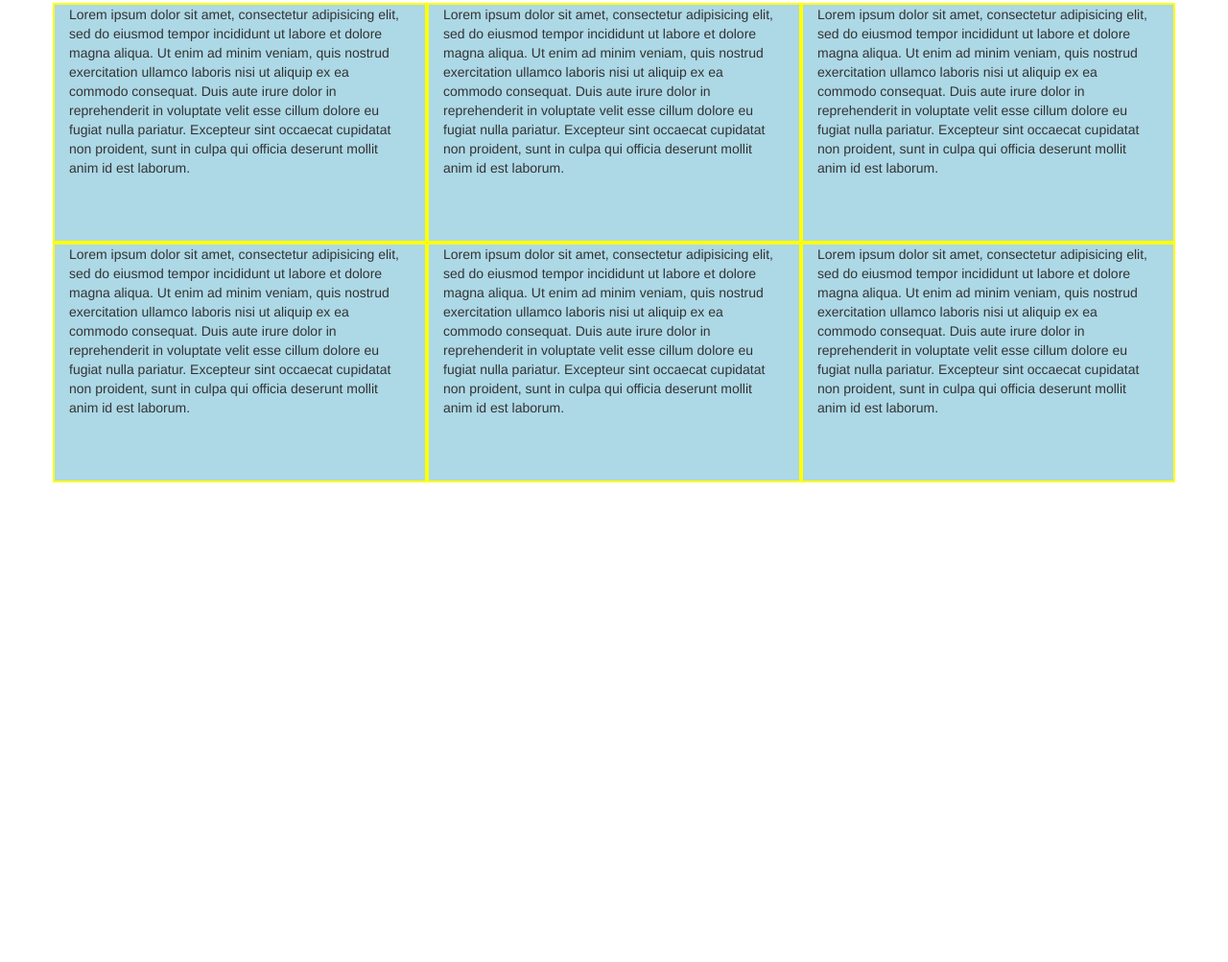
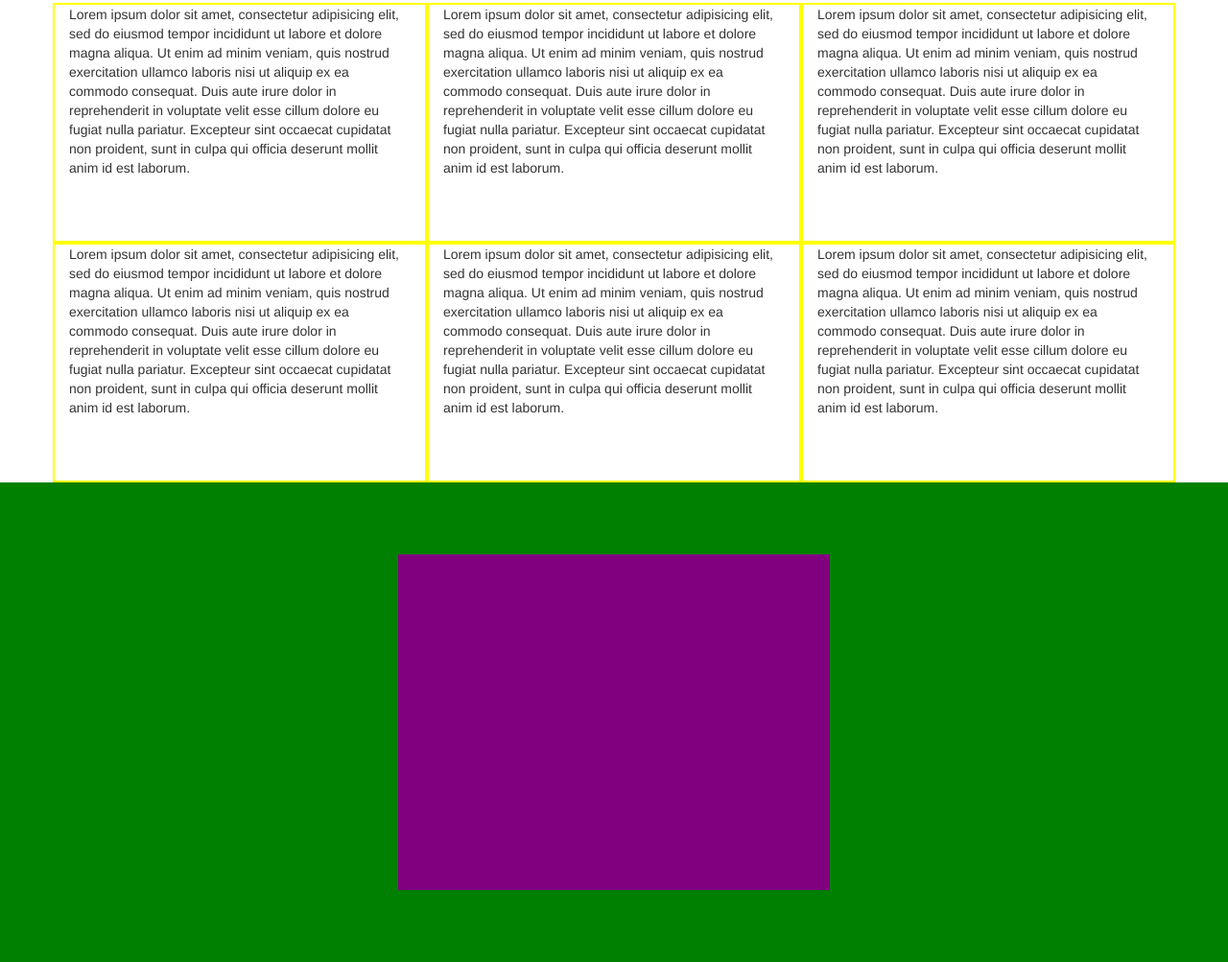
Before and after one commit to Matt0472/html-css-bootstrap-freelancer, a plain HTML site: page index.html in a window 1280 px wide. Shown: the part 610-1613 px from the top of the page at 96% size. Before the commit the page ends 1113 px from the top, so only its background shows below. Drawn offline with nearby package versions, Linux system fonts and the light colour scheme.

Commit message:
inizio main center(about)

```diff
--- a/css/style.css
+++ b/css/style.css
@@ -10,7 +10,7 @@ nav {
 }
 [class*='col-'] {
   border: 2px solid yellow;
-  background-color: lightblue;
+  /* background-color: lightblue; */
 }
 /* utility */
 .text_center {
@@ -23,7 +23,6 @@ nav {
   background-color: green;
   margin-top: 50px;
 }
-
 .jumbotron {
   position: absolute;
   top: 50%;
@@ -34,13 +33,26 @@ nav {
   background-color: purple;
 }
 
+/* main content */
 .main_box {
   height: 250px;
 }
 
-
-
-
+/* about */
+#about {
+  position: relative;
+  height: 500px;
+  background-color: green;
+}
+.about_star {
+  position: absolute;
+  top: 50%;
+  left: 50%;
+  transform: translate(-50%, -50%);
+  height: 350px;
+  width: 450px;
+  background-color: purple;
+}
 
 
 
--- a/index.html
+++ b/index.html
@@ -27,15 +27,26 @@
 
     <main>
       <div class="container">
-      <h2 class="text_center">lorem lorem lorem</h2>
-      <div class="row">
-        <div class="col-lg-4 main_box">Lorem ipsum dolor sit amet, consectetur adipisicing elit, sed do eiusmod tempor incididunt ut labore et dolore magna aliqua. Ut enim ad minim veniam, quis nostrud exercitation ullamco laboris nisi ut aliquip ex ea commodo consequat. Duis aute irure dolor in reprehenderit in voluptate velit esse cillum dolore eu fugiat nulla pariatur. Excepteur sint occaecat cupidatat non proident, sunt in culpa qui officia deserunt mollit anim id est laborum.</div>
-        <div class="col-lg-4 main_box">Lorem ipsum dolor sit amet, consectetur adipisicing elit, sed do eiusmod tempor incididunt ut labore et dolore magna aliqua. Ut enim ad minim veniam, quis nostrud exercitation ullamco laboris nisi ut aliquip ex ea commodo consequat. Duis aute irure dolor in reprehenderit in voluptate velit esse cillum dolore eu fugiat nulla pariatur. Excepteur sint occaecat cupidatat non proident, sunt in culpa qui officia deserunt mollit anim id est laborum.</div>
-        <div class="col-lg-4 main_box">Lorem ipsum dolor sit amet, consectetur adipisicing elit, sed do eiusmod tempor incididunt ut labore et dolore magna aliqua. Ut enim ad minim veniam, quis nostrud exercitation ullamco laboris nisi ut aliquip ex ea commodo consequat. Duis aute irure dolor in reprehenderit in voluptate velit esse cillum dolore eu fugiat nulla pariatur. Excepteur sint occaecat cupidatat non proident, sunt in culpa qui officia deserunt mollit anim id est laborum.</div>
-        <div class="col-lg-4 main_box">Lorem ipsum dolor sit amet, consectetur adipisicing elit, sed do eiusmod tempor incididunt ut labore et dolore magna aliqua. Ut enim ad minim veniam, quis nostrud exercitation ullamco laboris nisi ut aliquip ex ea commodo consequat. Duis aute irure dolor in reprehenderit in voluptate velit esse cillum dolore eu fugiat nulla pariatur. Excepteur sint occaecat cupidatat non proident, sunt in culpa qui officia deserunt mollit anim id est laborum.</div>
-        <div class="col-lg-4 main_box">Lorem ipsum dolor sit amet, consectetur adipisicing elit, sed do eiusmod tempor incididunt ut labore et dolore magna aliqua. Ut enim ad minim veniam, quis nostrud exercitation ullamco laboris nisi ut aliquip ex ea commodo consequat. Duis aute irure dolor in reprehenderit in voluptate velit esse cillum dolore eu fugiat nulla pariatur. Excepteur sint occaecat cupidatat non proident, sunt in culpa qui officia deserunt mollit anim id est laborum.</div>
-        <div class="col-lg-4 main_box">Lorem ipsum dolor sit amet, consectetur adipisicing elit, sed do eiusmod tempor incididunt ut labore et dolore magna aliqua. Ut enim ad minim veniam, quis nostrud exercitation ullamco laboris nisi ut aliquip ex ea commodo consequat. Duis aute irure dolor in reprehenderit in voluptate velit esse cillum dolore eu fugiat nulla pariatur. Excepteur sint occaecat cupidatat non proident, sunt in culpa qui officia deserunt mollit anim id est laborum.</div>
+        <h2 class="text_center">lorem lorem lorem</h2>
+        <div class="row">
+          <div class="col-lg-4 col-md-6 col-sm-6  main_box">Lorem ipsum dolor sit amet, consectetur adipisicing elit, sed do eiusmod tempor incididunt ut labore et dolore magna aliqua. Ut enim ad minim veniam, quis nostrud exercitation ullamco laboris nisi ut aliquip ex ea commodo consequat. Duis aute irure dolor in reprehenderit in voluptate velit esse cillum dolore eu fugiat nulla pariatur. Excepteur sint occaecat cupidatat non proident, sunt in culpa qui officia deserunt mollit anim id est laborum.
+          </div>
+          <div class="col-lg-4 col-md-6 col-sm-6  main_box">Lorem ipsum dolor sit amet, consectetur adipisicing elit, sed do eiusmod tempor incididunt ut labore et dolore magna aliqua. Ut enim ad minim veniam, quis nostrud exercitation ullamco laboris nisi ut aliquip ex ea commodo consequat. Duis aute irure dolor in reprehenderit in voluptate velit esse cillum dolore eu fugiat nulla pariatur. Excepteur sint occaecat cupidatat non proident, sunt in culpa qui officia deserunt mollit anim id est laborum.
+          </div>
+          <div class="col-lg-4 col-md-6 col-sm-6  main_box">Lorem ipsum dolor sit amet, consectetur adipisicing elit, sed do eiusmod tempor incididunt ut labore et dolore magna aliqua. Ut enim ad minim veniam, quis nostrud exercitation ullamco laboris nisi ut aliquip ex ea commodo consequat. Duis aute irure dolor in reprehenderit in voluptate velit esse cillum dolore eu fugiat nulla pariatur. Excepteur sint occaecat cupidatat non proident, sunt in culpa qui officia deserunt mollit anim id est laborum.
+          </div>
+          <div class="col-lg-4 col-md-6 col-sm-6  main_box">Lorem ipsum dolor sit amet, consectetur adipisicing elit, sed do eiusmod tempor incididunt ut labore et dolore magna aliqua. Ut enim ad minim veniam, quis nostrud exercitation ullamco laboris nisi ut aliquip ex ea commodo consequat. Duis aute irure dolor in reprehenderit in voluptate velit esse cillum dolore eu fugiat nulla pariatur. Excepteur sint occaecat cupidatat non proident, sunt in culpa qui officia deserunt mollit anim id est laborum.
+          </div>
+          <div class="col-lg-4 col-md-6 col-sm-6  main_box">Lorem ipsum dolor sit amet, consectetur adipisicing elit, sed do eiusmod tempor incididunt ut labore et dolore magna aliqua. Ut enim ad minim veniam, quis nostrud exercitation ullamco laboris nisi ut aliquip ex ea commodo consequat. Duis aute irure dolor in reprehenderit in voluptate velit esse cillum dolore eu fugiat nulla pariatur. Excepteur sint occaecat cupidatat non proident, sunt in culpa qui officia deserunt mollit anim id est laborum.
+          </div>
+          <div class="col-lg-4 col-md-6 col-sm-6  main_box">Lorem ipsum dolor sit amet, consectetur adipisicing elit, sed do eiusmod tempor incididunt ut labore et dolore magna aliqua. Ut enim ad minim veniam, quis nostrud exercitation ullamco laboris nisi ut aliquip ex ea commodo consequat. Duis aute irure dolor in reprehenderit in voluptate velit esse cillum dolore eu fugiat nulla pariatur. Excepteur sint occaecat cupidatat non proident, sunt in culpa qui officia deserunt mollit anim id est laborum.
+          </div>
+        </div>
       </div>
+      <div id="about" class="container-fluid">
+        <div class="about_star">
+
+        </div>
       </div>
     </main>
 
```
